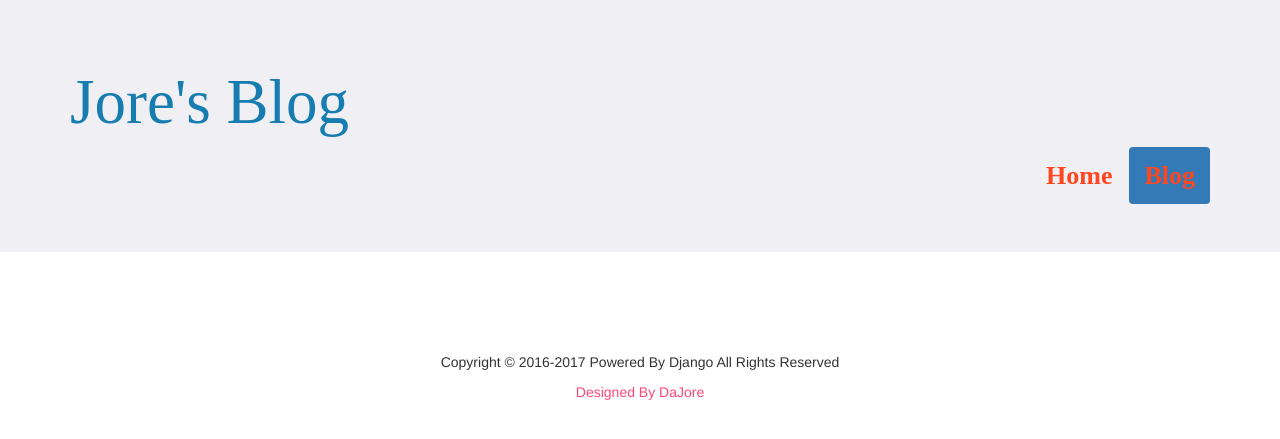
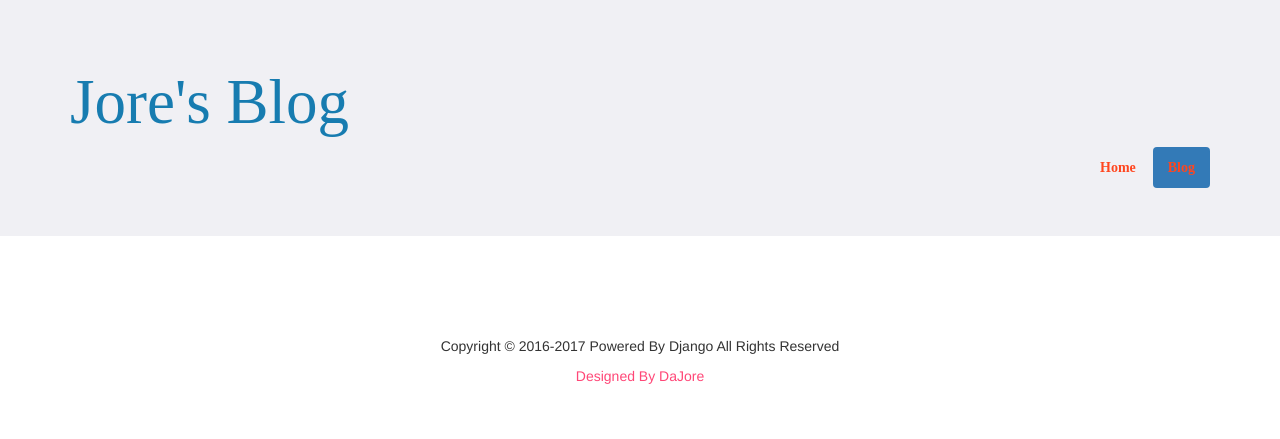
Before and after one commit to DaJore/Jore_Blog, a Django app: template blog/templates/detail.html in a window 1280 px wide. Shown: the top 439 px of the page. Run offline with Django 3.2, Linux system fonts and the light colour scheme; the template is opened without the code that fills it, so the values that code supplies are empty; some libraries are stand-ins or nearby versions.

Commit message:
you can ignore

```diff
--- a/blog/static/js/displayCtrl.js
+++ b/blog/static/js/displayCtrl.js
@@ -2,14 +2,14 @@
 var device_width=window.outerWidth;//outerWidth和outerHeight属性,可以获取浏览器窗口的整个宽高
 // var device_heigth=window.outerHeight;//innerWidth和innerHeight属性，可以获取浏览器窗口的内部宽度和高度。
 // 内部宽高是指除去菜单栏、工具栏、边框等占位元素后，用于显示网页的净宽高
-var strong_ctrl=document.getElementsByTagName('strong');//设定在小屏幕(<700px)和大屏幕Home，Blog的大小
-for (var i=0; i<strong_ctrl.length; i++){//对Home，Blog大小控制
-	// strong_ctrl=li_ctrl[0].getElementsByTagName('*');
-	if(device_width<700){
-		strong_ctrl[i].style.fontSize='13px';
-	}
-	else{
-		strong_ctrl[i].style.fontSize='26px';
-	}
+var strong_ctrl1=document.getElementById('ctrl1');//设定在小屏幕(<700px)和大屏幕Home，Blog的大小
+var strong_ctrl2=document.getElementById('ctrl2');
+if(device_width<700){//对Home，Blog大小控制
+	strong_ctrl1.style.fontSize='13px';
+	strong_ctrl2.style.fontSize='13px'
+}
+else{
+	strong_ctrl1.style.fontSize='26px';
+	strong_ctrl2.style.fontSize='26px';
+}
 	// alert(strong_ctrl[0].style.fontFamily);
-}
--- a/blog/templates/base.html
+++ b/blog/templates/base.html
@@ -21,8 +21,8 @@
 			<div class="container">
 				<h1 style="font-family: Girls;color: #177cb0;text-align: left;">Jore's Blog</h1>
 				<ul class="nav nav-pills" style="float: right;">
-					<li class="active"><a href="{% url 'home' %}"><strong style="font-size:18px;color: #ff461f;font-family: Girls;">Home</strong></a></li>
-					<li><a href="{% url 'blog_paging' '' %}"><strong style="font-size:;color: #ff461f;font-family: Girls; ">Blog</strong></a></li>
+					<li class="active"><a href="{% url 'home' %}"><strong id="ctrl1" style="font-size:18px;color: #ff461f;font-family: Girls;">Home</strong></a></li>
+					<li><a href="{% url 'blog_paging' '' %}"><strong id="ctrl2" style="font-size:;color: #ff461f;font-family: Girls; ">Blog</strong></a></li>
 				</ul>
 			</div>
 		</div>
```
